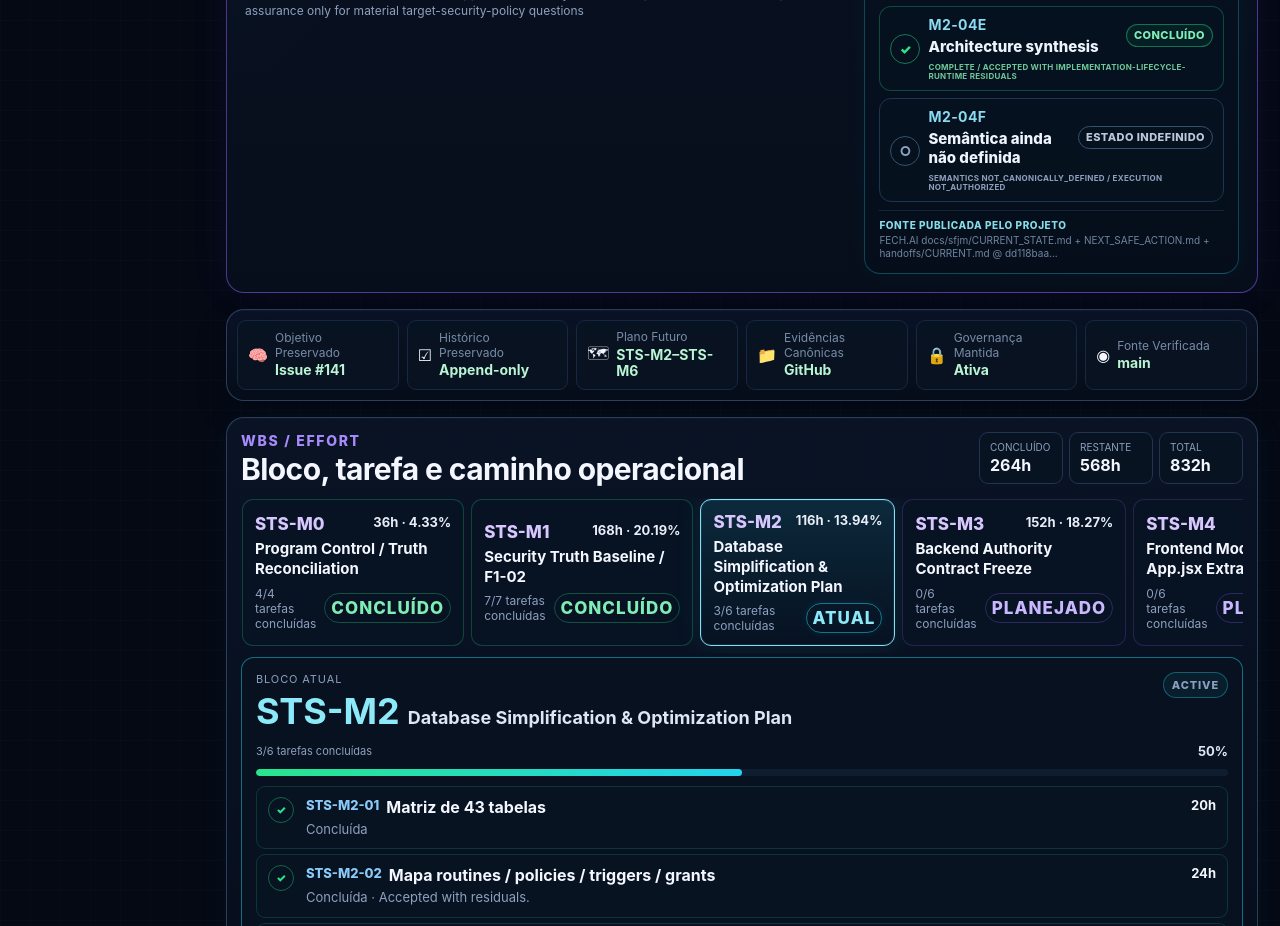
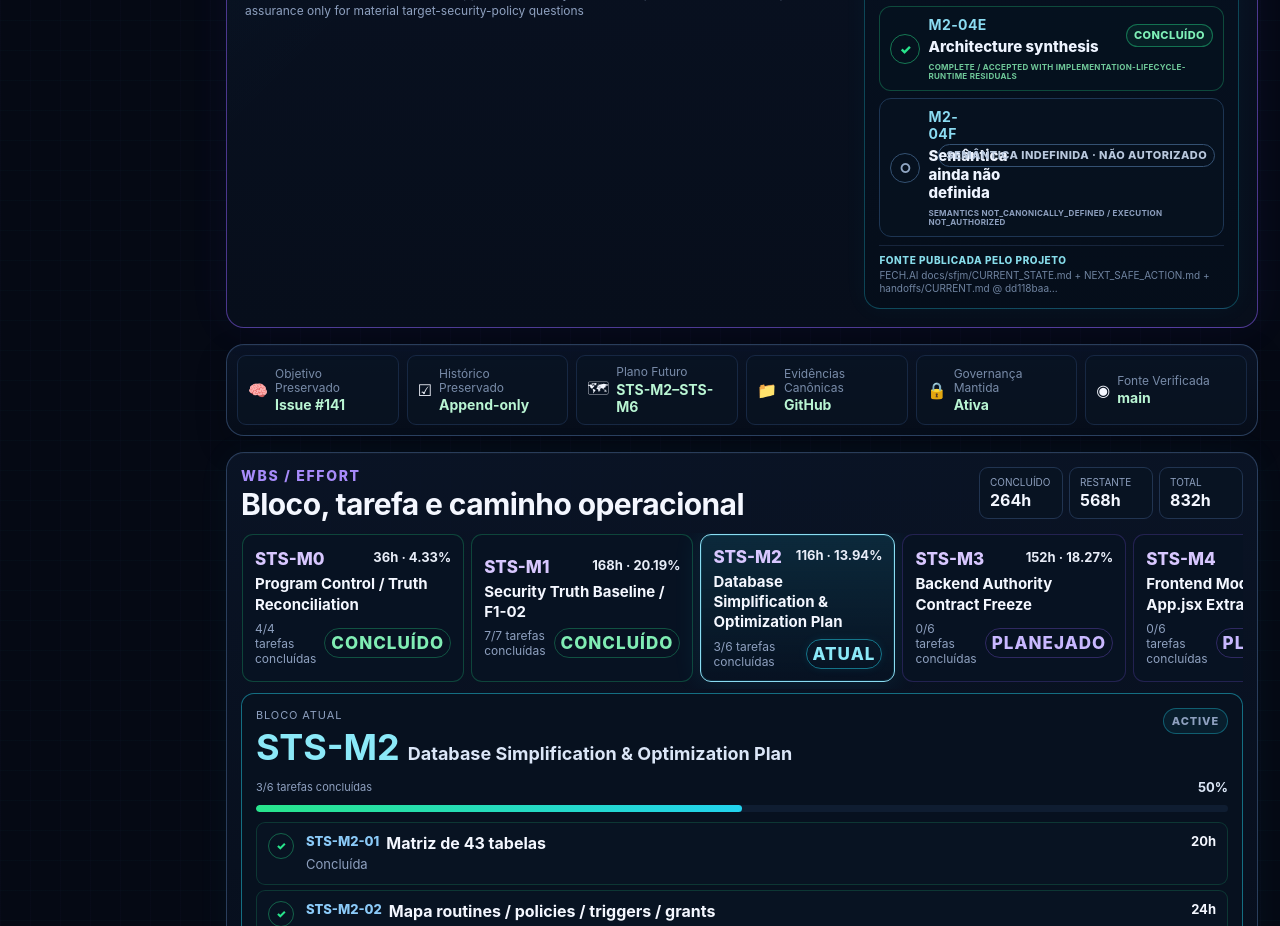
Before and after one commit to wagnerjfjunior/sfjm-workspace, a Next.js app: page / in a window 1280 px wide. Shown: the part 940-1866 px from the top of the page. Built offline with nearby package versions, Linux system fonts and the light colour scheme.

Commit message:
fix: render undefined M2-04F semantics truthfully

```diff
--- a/components/WorkspaceHome.tsx
+++ b/components/WorkspaceHome.tsx
@@ -224,6 +224,9 @@ function decompositionStateLabel(state: ProjectTaskDecomposition["items"][number
 function decompositionVisualStateLabel(item: ProjectTaskDecomposition["items"][number]) {
   if (item.state === "NOT_AUTHORIZED" && item.status.includes("NEXT CANDIDATE")) {
     return "Próxima · Não autorizado";
+  }
+  if (item.state === "UNKNOWN" && item.status.includes("NOT_CANONICALLY_DEFINED")) {
+    return "Semântica indefinida · Não autorizado";
   }
   return decompositionStateLabel(item.state);
 }
```
